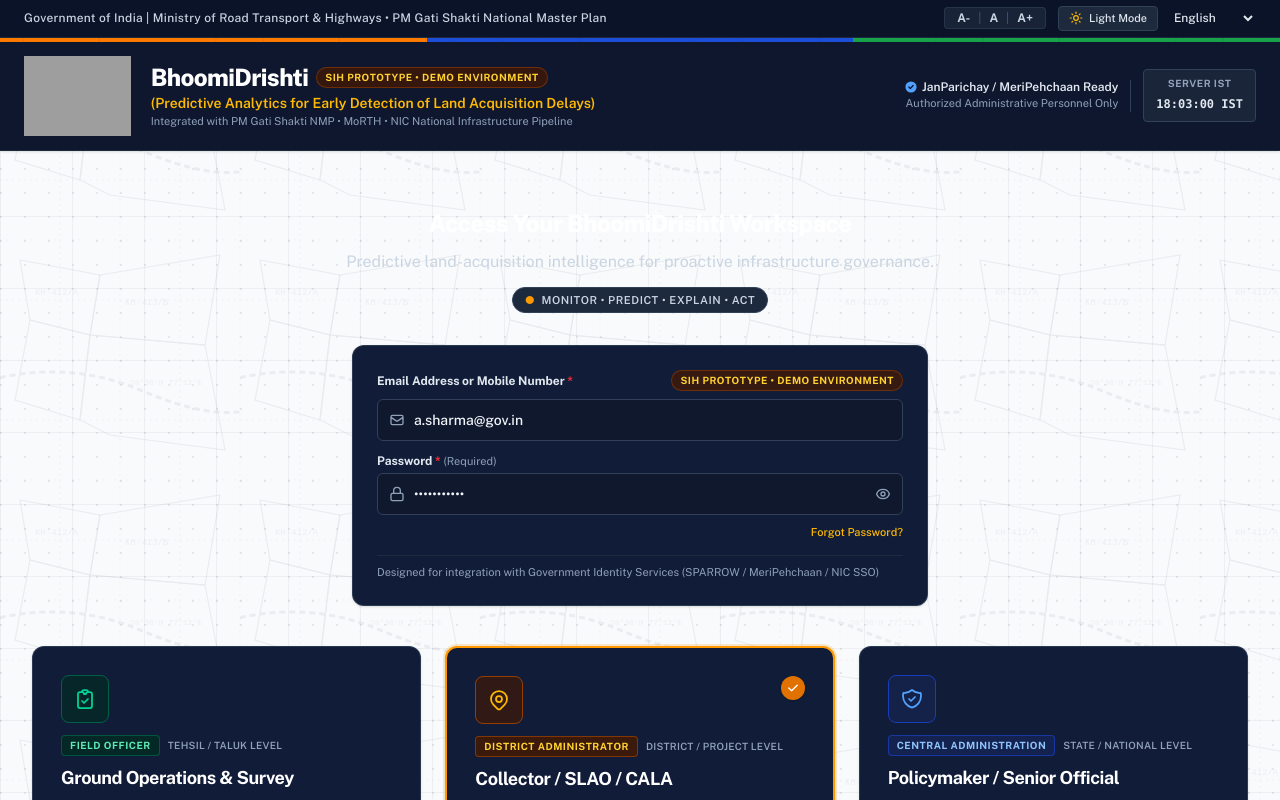
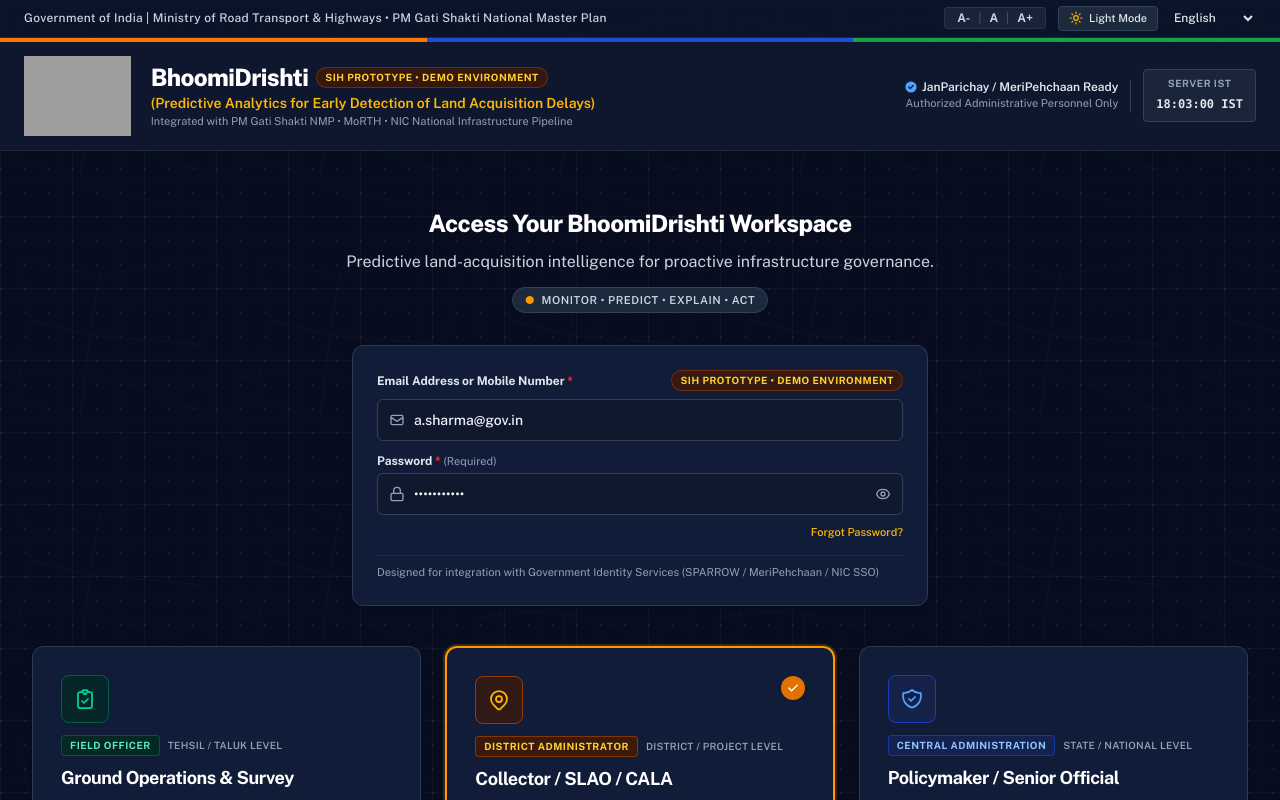
Before and after one commit to KunalKashyap12/SIH-26017, a React (Vite) app in the folder frontend/: page /login in a window 1280 px wide. Shown: the top 800 px of the page. Built offline with nearby package versions, Linux system fonts and the light colour scheme; grey boxes are pictures that could not be loaded.

Commit message:
Fix dark mode page background and cadastral grid overlay on Login page

```diff
--- a/frontend/src/index.css
+++ b/frontend/src/index.css
@@ -73,25 +73,48 @@
     linear-gradient(to bottom, rgba(15, 23, 42, 0.025) 1px, transparent 1px);
   background-size: 24px 24px, 72px 72px, 72px 72px;
 }
+.dark .gis-cadastral-bg {
+  background-image:
+    radial-gradient(circle at 1px 1px, rgba(255, 255, 255, 0.05) 1px, transparent 0),
+    linear-gradient(to right, rgba(255, 255, 255, 0.03) 1px, transparent 1px),
+    linear-gradient(to bottom, rgba(255, 255, 255, 0.03) 1px, transparent 1px);
+  background-size: 24px 24px, 72px 72px, 72px 72px;
+}
 .grid-line {
   stroke: #0F172A;
   opacity: 0.85;
   transition: stroke 0.2s ease, opacity 0.2s ease;
+}
+.dark .grid-line {
+  stroke: #94a3b8;
+  opacity: 0.3;
 }
 .parcel-boundary {
   stroke: #0F172A;
   opacity: 0.9;
   transition: stroke 0.2s ease, opacity 0.2s ease;
 }
+.dark .parcel-boundary {
+  stroke: #94a3b8;
+  opacity: 0.35;
+}
 .corridor-line {
   stroke: #0F172A;
   opacity: 0.85;
   transition: stroke 0.2s ease, opacity 0.2s ease;
 }
+.dark .corridor-line {
+  stroke: #94a3b8;
+  opacity: 0.3;
+}
 .map-coord {
   fill: #0F172A;
   opacity: 0.75;
   transition: fill 0.2s ease, opacity 0.2s ease;
+}
+.dark .map-coord {
+  fill: #94a3b8;
+  opacity: 0.4;
 }
 
 /* High Contrast Mode: Comprehensive High-Contrast Overrides across all pages */
--- a/frontend/src/pages/Login.jsx
+++ b/frontend/src/pages/Login.jsx
@@ -290,7 +290,7 @@
   };
 
   return (
-    <div className="min-h-screen flex flex-col justify-between selection:bg-blue-100 selection:text-blue-900 overflow-x-hidden relative gis-cadastral-bg">
+    <div className="min-h-screen flex flex-col justify-between selection:bg-blue-100 selection:text-blue-900 overflow-x-hidden relative gis-cadastral-bg bg-slate-50 dark:bg-[#070d1e] text-slate-800 dark:text-slate-100 transition-colors duration-200">
       {/* Subtle Cadastral Watermark Coordinate Vector Accents */}
       <div aria-hidden="true" className="pointer-events-none absolute inset-0 z-0 overflow-hidden opacity-[0.065] select-none transition-opacity duration-300" id="cadastral-svg-container">
         <svg className="w-full h-full" xmlns="http://www.w3.org/2000/svg">
```
